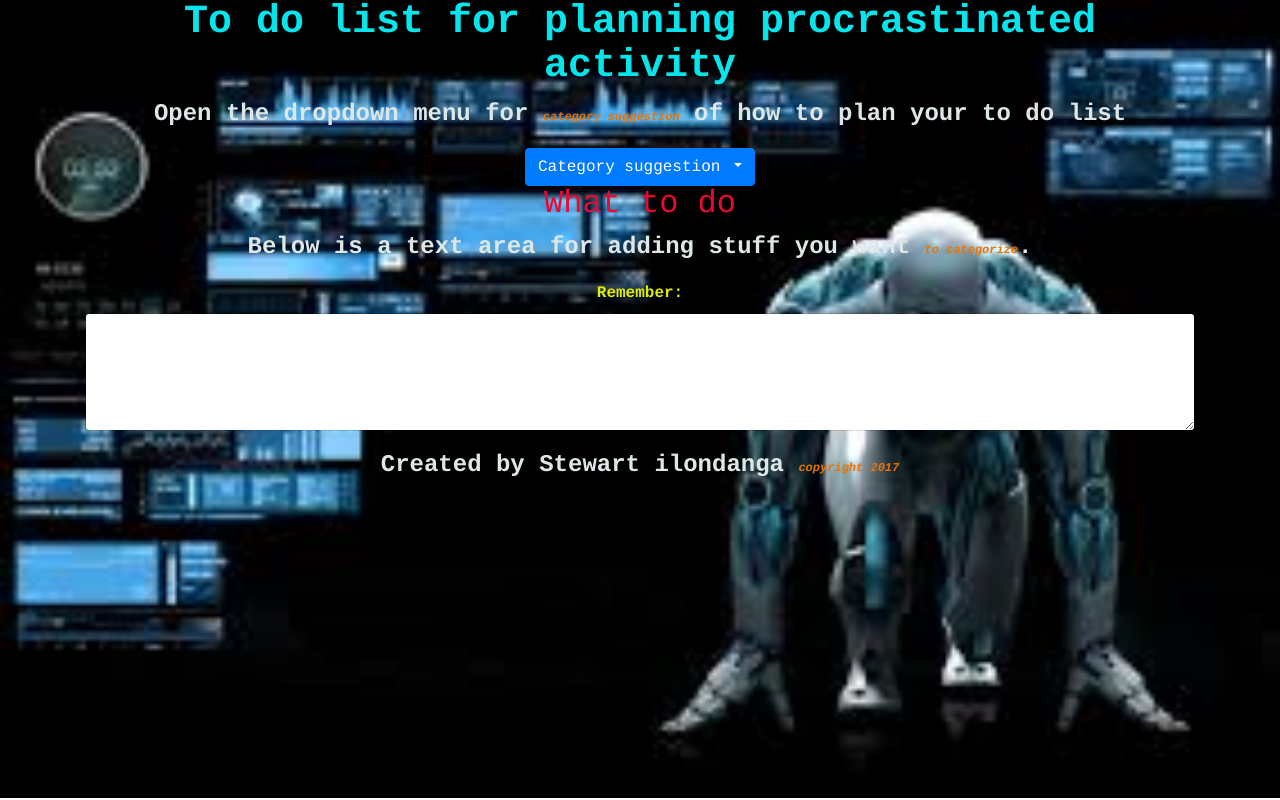
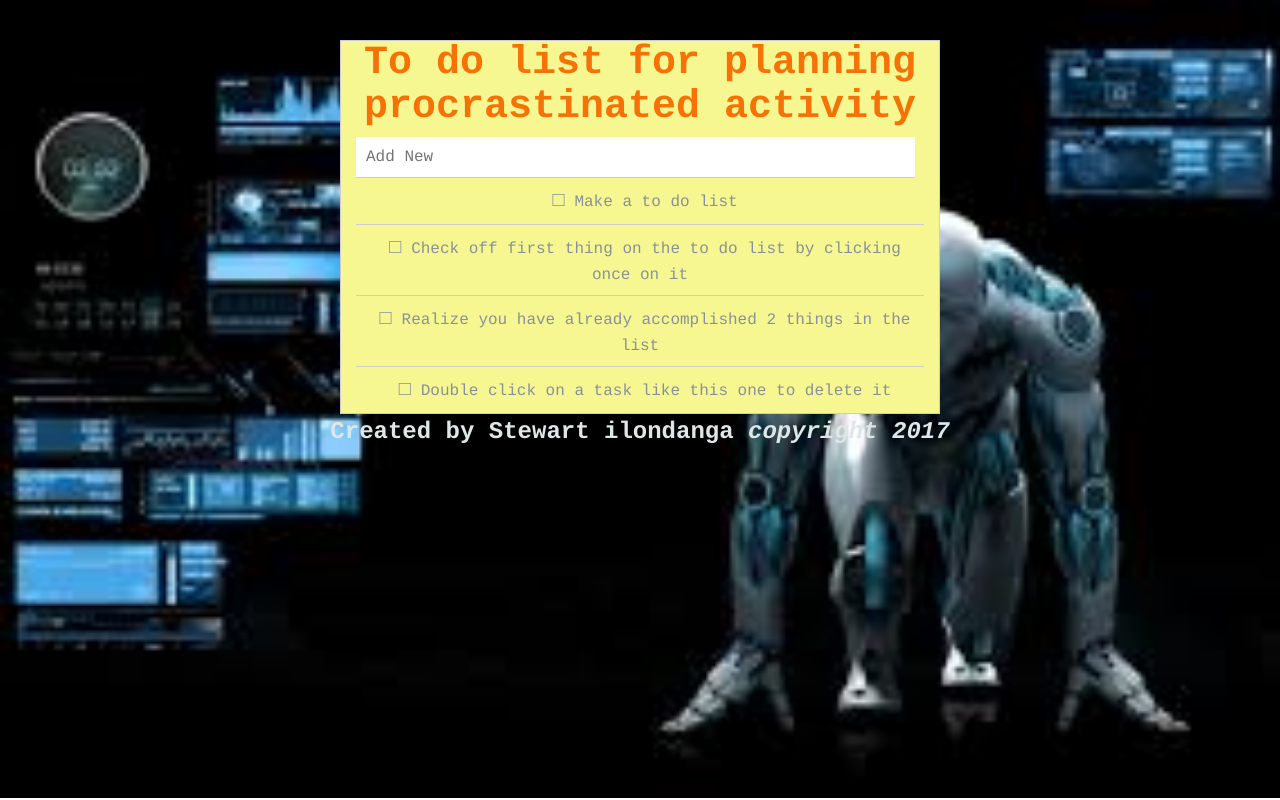
Before and after one commit to stewilondanga/to-do-list, a plain HTML site: page index.html in a window 1280 px wide. Drawn offline with nearby package versions, Linux system fonts and the light colour scheme.

Commit message:
add index.html

```diff
--- a/css/styles.css
+++ b/css/styles.css
@@ -1,33 +1,12 @@
 h1 {
-  color: #06e5ec;
+  color: #F57306;
   font-weight: bold;
-
 }
 
-h2 {
-  color: #ec0630;
-}
-
-.form-group {
-  color: #deec06;
-  font-weight: bolder;
-}
 p {
   color: #dee7e7;
   font-size: 150%;
   font-weight: bold;
-}
-
-em {
-  font-size: 50%;
-  color: #e97304;
-}
-.myInput {
-  padding: 20px;
-  margin-top: -6px;
-  border: 0;
-  border-radius: 0;
-  background: #e1ec06;
 }
 
 body {
@@ -37,3 +16,65 @@ body {
   background-repeat: no-repeat;
   background-size: 100%;
 }
+
+ul {
+  list-style: none;
+  margin: 0;
+  padding: 0;
+  li {
+    color: #899098;
+    font-weight: 400;
+    border-bottom: 1px solid #cfcbcc;
+    line-height: 1.5;
+    padding: 8px 0;
+    &:before {
+      content: "\25A1";
+      padding: 10px 10px;
+      font-size: 20px;
+    }
+    &:hover {
+      text-decoration: line-through;
+      cursor: pointer;
+    }
+    &:last-child {
+      border-bottom: none;
+    }
+  }
+}
+
+.checked {
+  color:green;
+    &:before {
+      content: "\2713";
+      padding: 10px 10px;
+      font-size: 20px;
+    }
+    &:hover {
+      text-decoration: none;
+      &:after {
+        content: "(remove)";
+        color: tomato;
+        text-align: right;
+      }
+    }
+}
+
+.container {
+  background: #F7F792;
+  max-width: 600px;
+  width: 100%;
+  display: table;
+  margin: 0 auto;
+  margin-top: 40px;
+  border: 1px solid #cfcbcc;
+}
+
+input {
+  border: none;
+  display: block;
+  width: 98.4%;
+  line-height: 1.5;
+  padding: 8px 0 8px 10px;
+  border-bottom: 1px solid #cfcbcc;
+  outline:0;
+}
--- a/index.html
+++ b/index.html
@@ -4,39 +4,20 @@
 <head>
   <link href="css/bootstrap.css" rel="stylesheet" type="text/css">
   <link rel="stylesheet" href="css/styles.css" type="text/css">
-
-
-
-
   <title> To do list</title>
 </head>
 
+
 <body>
   <div class="container">
-    <h1> To do list for planning procrastinated activity</h1>
+<h1> To do list for planning procrastinated activity</h1>
 
-    <p>Open the dropdown menu for <em>category suggestion</em> of how to plan your to do list</p>
+  <form  action="#">
+    <input type="text" name="item" id="item" placeholder="Add New" />
+</form>
+<ul id="list"></ul>
 
-    <div class="dropdown">
-      <button id="button" class="btn btn-primary dropdown-toggle" type="button" data-toggle="dropdown">Category suggestion
-    <span class="caret"></span></button>
-      <ul class="dropdown-menu">
-        <input class="form-control" id="myInput" type="text" placeholder="Search..">
-        <li><a href="#">Urgent</a></li>
-        <li><a href="#">Business, work and studies</a></li>
-        <li><a href="#">Life tasks and Family</a></li>
-        <li><a href="#">Ambitions and Goals</a></li>
-      </ul>
-    </div>
-    <h2>What to do</h2>
-    <p>Below is a text area for <strong>adding stuff</strong> you want <em>to categorize</em>.</p>
-    <form>
-      <div class="form-group">
-        <label for="comment">Remember:</label>
-        <textarea class="form-control" rows="5" id="comment"></textarea>
-      </div>
-    </form>
-  </div>
+</div>
   <div class="panel-footer">
     <p>Created by Stewart ilondanga <em>copyright 2017</em></p>
 </body>
--- a/js/scripts.js
+++ b/js/scripts.js
@@ -1,6 +1,41 @@
-  $("#myInput").on("keyup", function() {
-    var value = $(this).val().toLowerCase();
-    $(".dropdown-menu li").filter(function() {
-      $(this).toggle($(this).text().toLowerCase().indexOf(value) > -1)
-    });
-  });
+(function(){
+
+  var list = document.querySelector('#list'),
+      form = document.querySelector('form'),
+      item = document.querySelector('#item');
+
+  form.addEventListener('submit',function(e){
+    e.preventDefault();
+    list.innerHTML += '<li>' + item.value + '</li>';
+    store();
+    item.value = "";
+  },false)
+
+  list.addEventListener('click',function(e){
+    var t = e.target;
+    if(t.classList.contains('checked')){
+      t.parentNode.removeChild(t);
+    } else {
+      t.classList.add('checked');
+    }
+    store();
+  },false)
+
+  function store() {
+    window.localStorage.myitems = list.innerHTML;
+  }
+
+  function getValues() {
+    var storedValues = window.localStorage.myitems;
+    if(!storedValues) {
+      list.innerHTML = '<li>Make a to do list</li>'+
+                       '<li>Check off first thing on the to do list by clicking once on it</li>'+
+                       '<li>Realize you have already accomplished 2 things in the list</li>'+
+                       '<li>Double click on a task like this one to delete it</li>';
+    }
+    else {
+      list.innerHTML = storedValues;
+    }
+  }
+  getValues();
+})();
```
